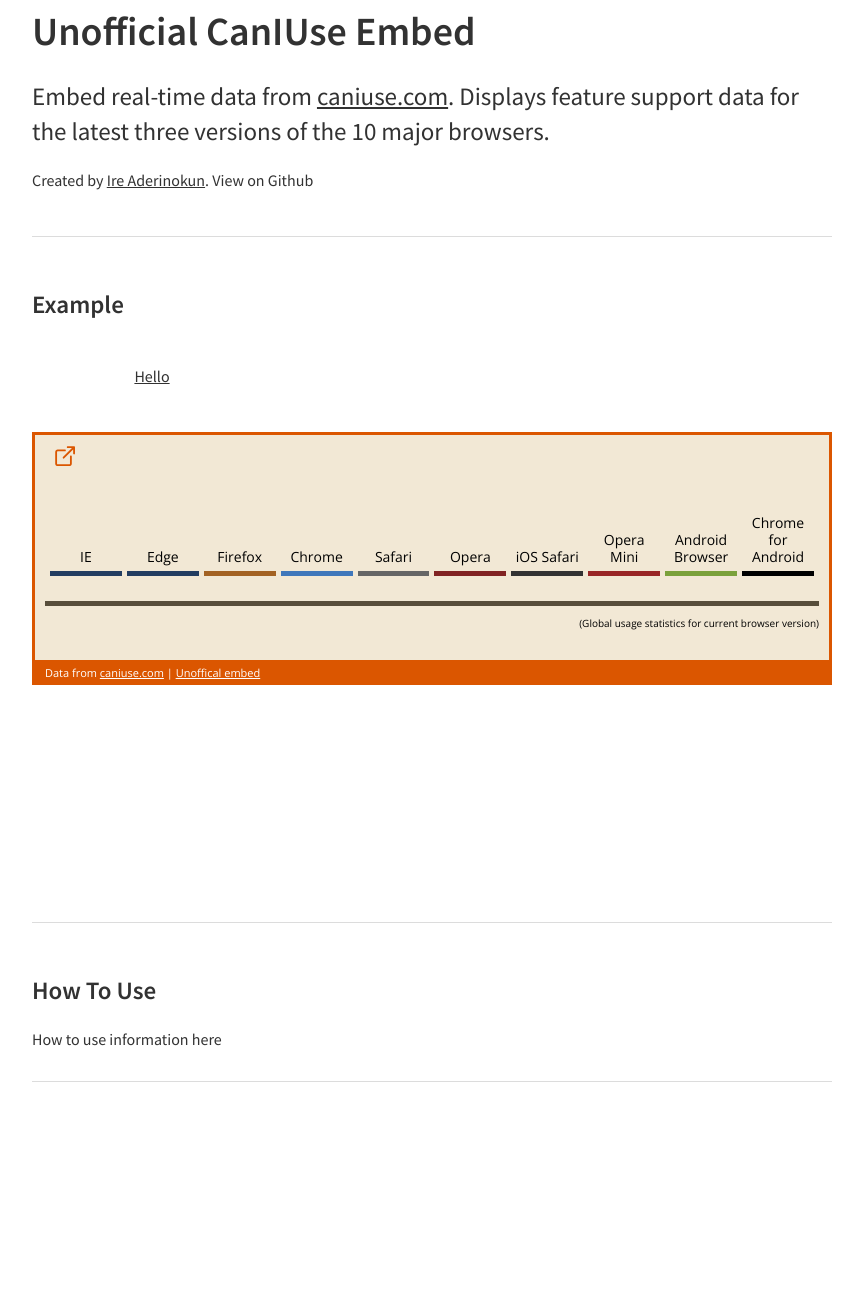
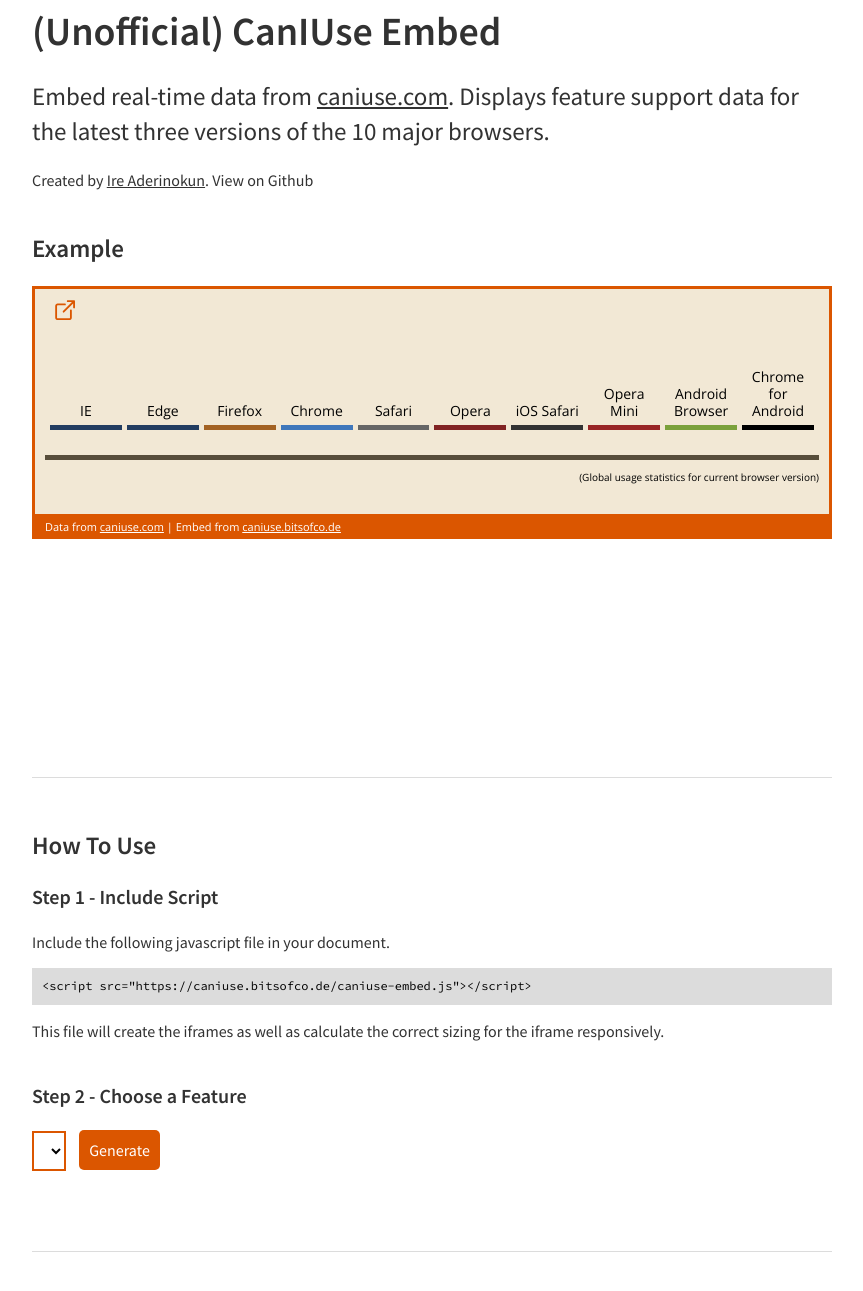
Before and after one commit to ireade/caniuse-embed, a plain HTML site: page index.html in a window 1280 px wide. Shown: the part 97-1388 px from the top of the page, without its empty margins (208-1071 px from the left). Before the commit the page ends 1279 px from the top, so only its background shows below. Drawn offline with nearby package versions, Linux system fonts and the light colour scheme; no server answers.

Commit message:
more edits

```diff
--- /dev/null
+++ b/caniuse-embed.js
@@ -0,0 +1,46 @@
+var caniuse_embeds = document.getElementsByClassName("ciu_embed");
+
+
+function calcIframeHeight(embed) {
+
+	var iframeHeight = '390px';
+	var parentWidth = embed.parentNode.offsetWidth;
+
+	if (parentWidth < 1000) {
+		iframeHeight = '400px';
+	}
+	if (parentWidth < 900) {
+		iframeHeight = '440px';
+	}
+	if (parentWidth < 750) {
+		iframeHeight = '550px';
+	}
+	if (parentWidth < 600) {
+		iframeHeight = '600px';
+	}
+	return iframeHeight;
+}
+
+
+window.onresize = function(event) {
+	for (var i = 0; i < caniuse_embeds.length; i++) {
+		var embed = caniuse_embeds[i];
+		var iframeHeight = calcIframeHeight(embed);
+		embed.childNodes[0].height = iframeHeight;
+	}
+};
+
+
+for (var i = 0; i < caniuse_embeds.length; i++) {
+	var embed = caniuse_embeds[i];
+	var feature = embed.dataset.feature;
+	iframeHeight = calcIframeHeight(embed);
+
+	if (!feature) {
+		embed.innerHTML = "A feature was not included. Add a feature ID to the 'data-feature' attribute of the element with class 'ciu_embed'.";
+	} else {
+		var iframe = '<iframe src="src/iframe.html?feat='+feature+'" frameborder="1" width="100%" height="'+iframeHeight+'"></iframe>';
+		embed.innerHTML = iframe;
+	}
+
+}
--- a/client.js
+++ /dev/null
@@ -1,29 +0,0 @@
-var caniuse_embeds = document.getElementsByClassName("ciu_embed");
-
-for (var i = 0; i < caniuse_embeds.length; i++) {
-	var embed = caniuse_embeds[i];
-	var feature = embed.dataset.feature;
-
-	var parentWidth = embed.parentNode.offsetWidth;
-	var iframeHeight = '390px';
-	if (parentWidth < 1000) {
-		iframeHeight = '400px';
-	}
-	if (parentWidth < 900) {
-		iframeHeight = '440px';
-	}
-	if (parentWidth < 750) {
-		iframeHeight = '550px';
-	}
-	if (parentWidth < 600) {
-		iframeHeight = '600px';
-	}
-
-	if (!feature) {
-		embed.innerHTML = "A feature was not included. Add a feature ID to the 'data-feature' attribute of the element with class 'ciu_embed'.";
-	} else {
-		var iframe = '<iframe src="src/iframe.html?feat='+feature+'" frameborder="0" width="100%" height="'+iframeHeight+'"></iframe>';
-		embed.innerHTML = iframe;
-	}
-
-}
--- /dev/null
+++ b/export.js
@@ -0,0 +1,41 @@
+$(document).ready(function() {
+
+
+	var caniuseDataUrl = 'https://raw.githubusercontent.com/Fyrd/caniuse/master/data.json';
+
+
+	$.getJSON(caniuseDataUrl, function(res) {
+		for (var feature in res.data) {
+			var featureTitle = res.data[feature].title;
+			var option = '<option value="'+feature+'">'+featureTitle+'</option>';
+			$('select[name="featureID"]').append(option);
+		}
+	});
+
+
+
+	$('input[type="submit"]').on('click', function() {
+
+		var featureID = $('select[name="featureID"]').val();
+
+		var exportCode = '<pre>&lt;p class="ciu_embed" data-feature="'+featureID+'">\n&nbsp;&nbsp;&lt;a href="http://caniuse.com/#feat='+featureID+'">Can I Use '+featureID+'&lt;/a&gt;\n&lt;/p&gt;</pre>';
+
+		var preview = '<p>Preview:</p><p class="ciu_embed" data-feature="'+featureID+'">\n&nbsp;&nbsp;<a href="http://caniuse.com/#feat='+featureID+'">Can I Use '+featureID+'</a>\n</p>';
+
+
+		$('.step_3').show();
+		$('.export').html(exportCode + preview);
+
+		// LOAD CLIENT SCRIPT AGAIN FOR PREVIEW
+		var head= document.getElementsByTagName('head')[0];
+		var script= document.createElement('script');
+		script.type= 'text/javascript';
+		script.src= 'caniuse-embed.js';
+		head.appendChild(script);
+
+
+		return false;
+	})
+
+
+})
--- a/index.css
+++ b/index.css
@@ -136,8 +136,50 @@
 
 
 
-section {
+section.site-section {
 	margin-bottom: 50px;
 	padding-bottom: 30px;
 	border-bottom: 1px solid rgb(220, 220, 220);
 }
+section:not(.site-section) {
+	margin-bottom: 40px;
+}
+
+pre {
+	background-color: rgb(220, 220, 220);
+	padding: 10px;
+	display: block;
+	font-family: 'Source Code Pro', monospace;
+	font-size: 1.2rem;
+	color: #000;
+	margin-bottom: 15px;
+}
+
+
+select,
+input[type="submit"] {
+	height: 40px;
+	width: auto;
+	display: inline-block;
+	font-size: 1.6rem;
+    font-family: 'Source Sans Pro', sans-serif;
+}
+
+select {
+	padding: 5px;
+	background-color: #fff;
+	border: 2px solid #DB5600;
+	margin-right: 10px;
+	margin-bottom: 10px;
+
+}
+
+input[type="submit"] {
+	cursor: pointer;
+	padding: 5px 10px;
+	background-color: #DB5600;
+	border: 0;
+	border-radius: 5px;
+	color: #fff;
+
+}
--- a/index.html
+++ b/index.html
@@ -18,7 +18,7 @@
 
 		<section>
 
-		<h1>Unofficial CanIUse Embed</h1>
+		<h1>(Unofficial) CanIUse Embed</h1>
 
 		<p class="about">Embed real-time data from <a href="http://caniuse.com" target="_blank">caniuse.com</a>. Displays feature support data for the latest three versions of the 10 major browsers.</p>
 
@@ -27,16 +27,8 @@
 
 		</section>
 
-		<section>
+		<section class="site-section">
 			<h2>Example</h2>
-
-
-			<pre>
-				<code>
-				<a href="">Hello</a>
-				</code>
-			</pre>
-
 
 			<p class="ciu_embed" data-feature="svg-html">
 				<a href="http://caniuse.com/#feat=svg-html">Can I Use svg-html</a>
@@ -44,11 +36,49 @@
 		</section>
 
 
-		<section>
+		<section class="site-section">
 			<h2>How To Use</h2>
 
 
-			How to use information here
+
+			<section>
+
+			<h3>Step 1 - Include Script</h3>
+
+			<p>Include the following javascript file in your document. </p>
+
+<pre>&lt;script src="https://caniuse.bitsofco.de/caniuse-embed.js"&gt;&lt;/script&gt;</pre>
+
+			<p>This file will create the iframes as well as calculate the correct sizing for the iframe responsively.</p>
+
+			</section>
+
+
+			<section>
+
+			<h3>Step 2 - Choose a Feature</h3>
+
+			<div class="input-group">
+				<select name="featureID" id="featureID">
+
+				</select>
+				<input type="submit" value="Generate">
+			</div>
+
+			</section>
+
+
+			<section class="step_3" style="display: none;">
+
+			<h3>Step 3 - Get Export Code</h3>
+
+			<div class="export"></div>
+
+			</section>
+
+
+
+
 		</section>
 
 
@@ -58,6 +88,11 @@
 
 
 
-    <script src="client.js"></script>
+	<script src="caniuse-embed.js"></script>
+
+	<script src="https://ajax.googleapis.com/ajax/libs/jquery/1.11.2/jquery.min.js"></script>
+	<script src="export.js"></script>
+
+
 </body>
 </html>
--- a/src/iframe.html
+++ b/src/iframe.html
@@ -126,7 +126,7 @@
 		</main>
 
 		<footer class="feature-footer">
-			Data from <a href="http://caniuse.com">caniuse.com</a> | <a href="">Unoffical embed</a>
+			Data from <a href="http://caniuse.com">caniuse.com</a> | Embed from <a href="http://caniuse.bitsofco.de">caniuse.bitsofco.de</a>
 		</footer>
 
 	</article>
```
Also changed, not shown: README.md (added), 1 other file.
